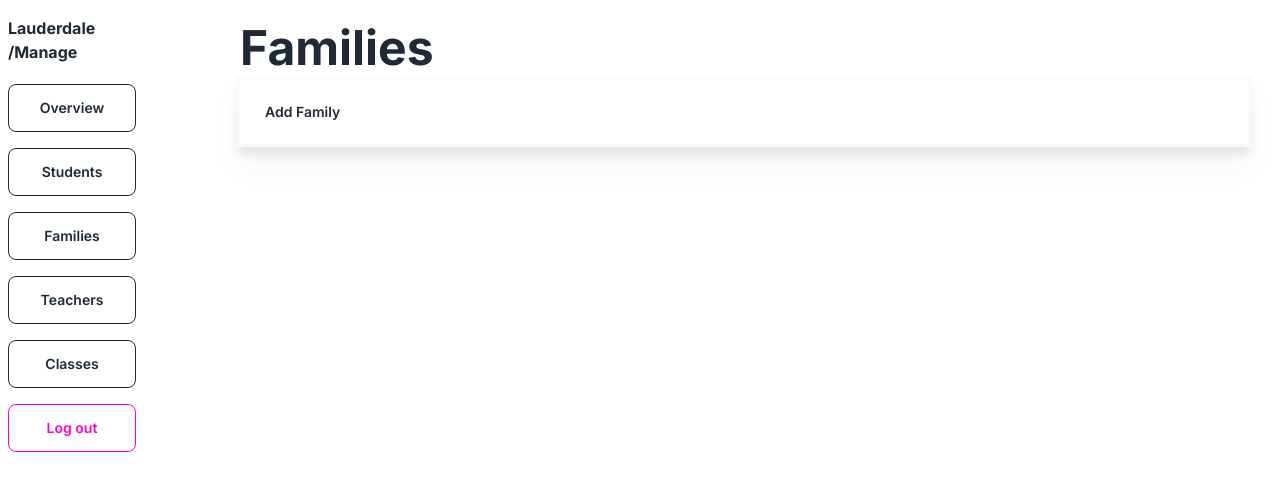
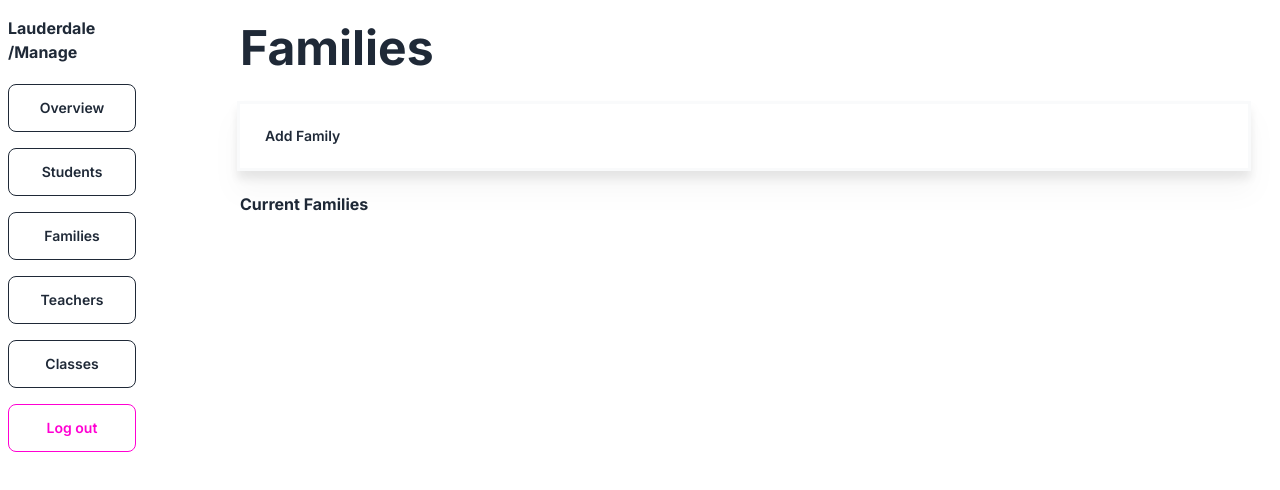
Before and after one commit to msilis/lauderdale-manage, a Next.js app: page /dashboard/families in a window 1280 px wide. Shown: the top 490 px of the page. Built offline with nearby package versions, Linux system fonts and the light colour scheme.

Commit message:
create family view

```diff
--- /dev/null
+++ b/src/app/dashboard/families/familyView/familyView.tsx
@@ -0,0 +1,9 @@
+const FamilyView = () => {
+  return (
+    <div className="flex flex-col">
+      <h3 className="font-bold">Current Families</h3>
+    </div>
+  );
+};
+
+export default FamilyView;
--- a/src/app/dashboard/families/page.tsx
+++ b/src/app/dashboard/families/page.tsx
@@ -1,15 +1,17 @@
 import { UI_TEXT } from "../../../../utils/uitext";
 import DashboardLayout from "../../../layout/dashboardLayout";
 import Navbar from "@/components/navbar/navbar";
+import FamilyView from "./familyView/familyView";
 
 const Families = () => {
   return (
-    <div className="flex flex-col ml-28">
+    <div className="flex flex-col ml-28 gap-6">
       <h1 className="text-5xl font-bold">Families</h1>
       <Navbar
         buttonText={UI_TEXT.addFamily}
         url="/dashboard/families/addfamilies"
       />
+      <FamilyView />
     </div>
   );
 };
```
